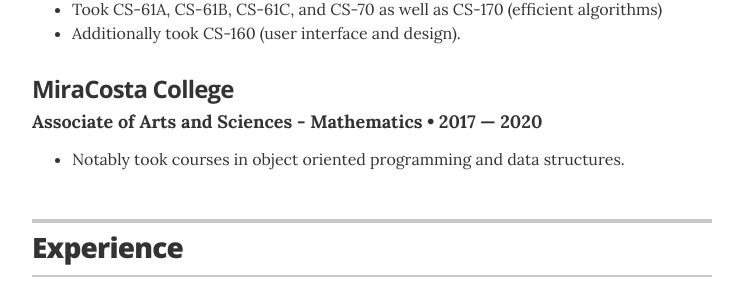
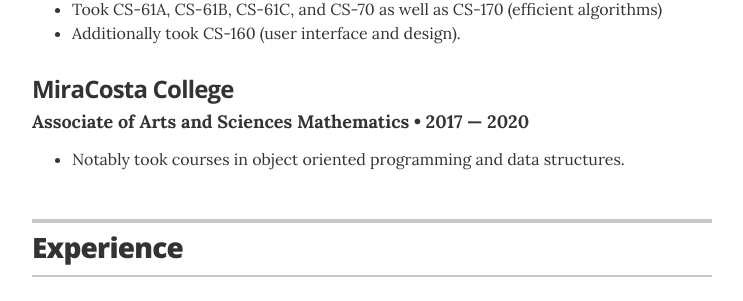
Before and after one commit to arthurutnehmer/Resume, a Jekyll site: the page built from index.html, in a window 1280 px wide and 900 px high, scrolled down 624 px. Shown: the part 150-451 px from the top of the window, without its empty margins (268-1011 px from the left). Built offline with Jekyll 4.4.1, drawn with Linux system fonts in a browser that asks for light colours.

```diff
--- a/_data/education.yml
+++ b/_data/education.yml
@@ -7,7 +7,7 @@
     - award: Additionally took CS-160 (user interface and design).
   summary:
 
-- degree: Associate of Arts and Sciences - Mathematics
+- degree: Associate of Arts and Sciences Mathematics
   uni: MiraCosta College
   year: 2017 &mdash; 2020
   awards:
```
